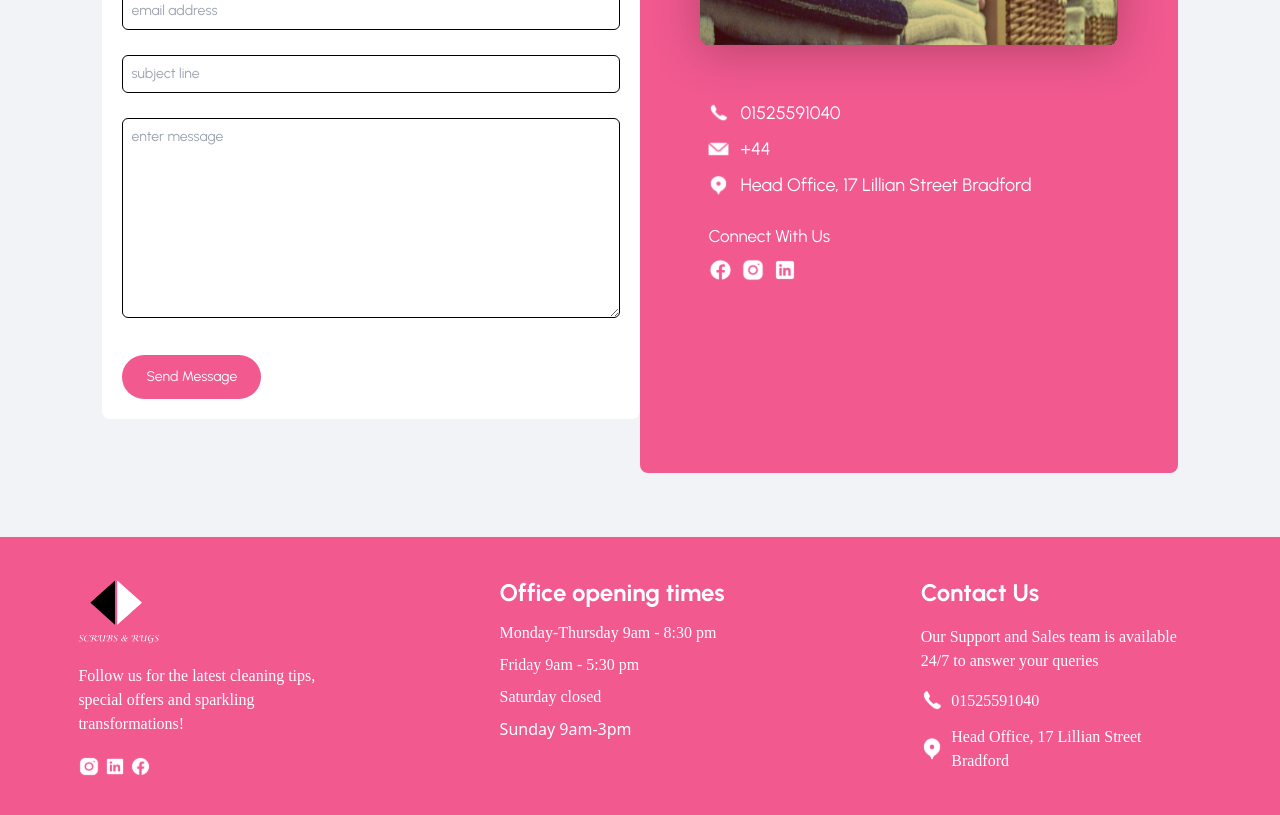
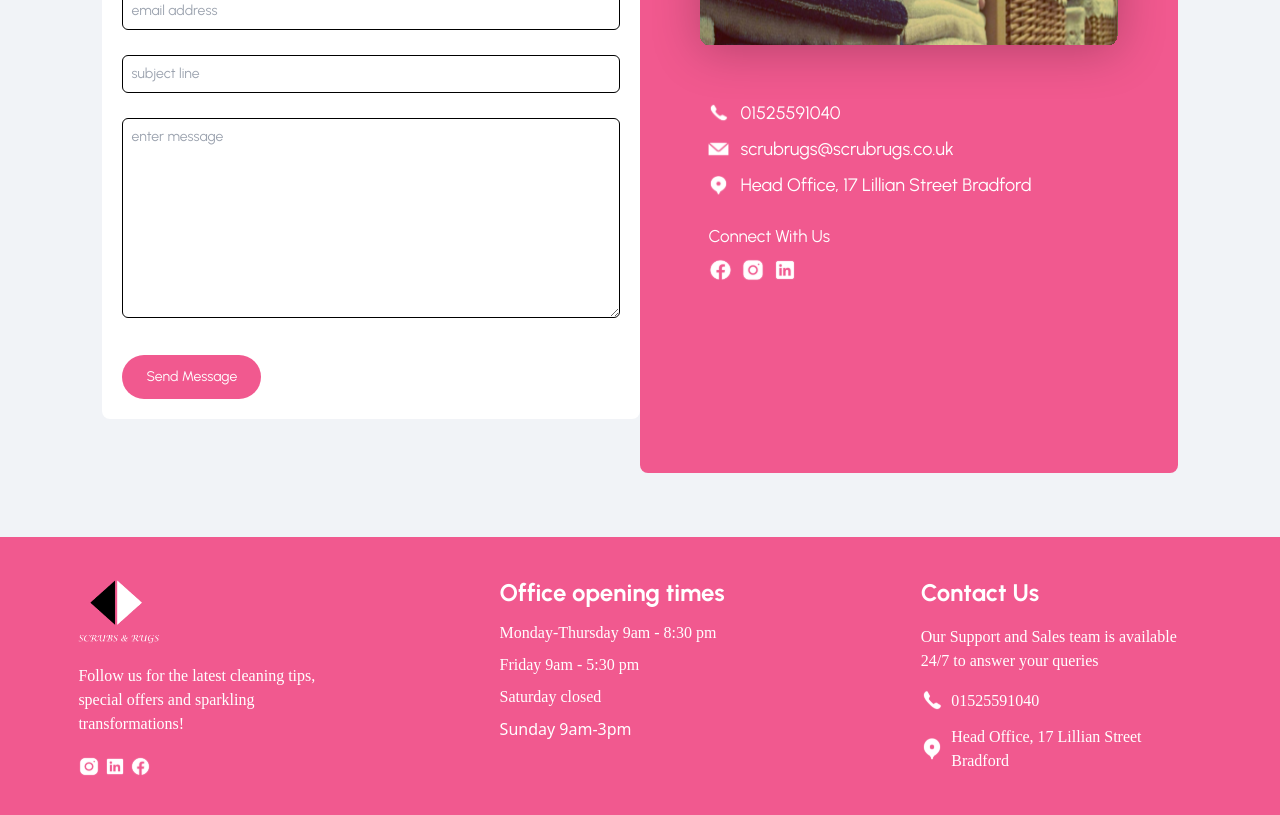
Before and after one commit to DerrickDeshoe/SpickyClean, a Next.js app: page /Contact in a window 1280 px wide. Shown: the part 860-1675 px from the top of the page. Built offline with nearby package versions, Linux system fonts and the light colour scheme; a web font is replaced by a local one.

Commit message:
Email Fix

```diff
--- a/app/Contact/page.tsx
+++ b/app/Contact/page.tsx
@@ -80,7 +80,6 @@ const Page = () => {
            Our team is available to assist you with flexible scheduling and personalized solutions."
           image={ContactImage}
           image2={ContactImage2}
-
         />
       </div>
 
@@ -192,7 +191,11 @@ const Page = () => {
                   alt="image"
                   className="w-[5%] lg:w-[5%]"
                 />
-                <p className="text-sm lg:text-lg">+44</p>
+                <Link href="scrubrugs@scrubrugs.co.uk">
+                  <p className="text-sm lg:text-lg">
+                    scrubrugs@scrubrugs.co.uk
+                  </p>
+                </Link>
               </div>
               <div className="flex space-x-3">
                 <Image
```
